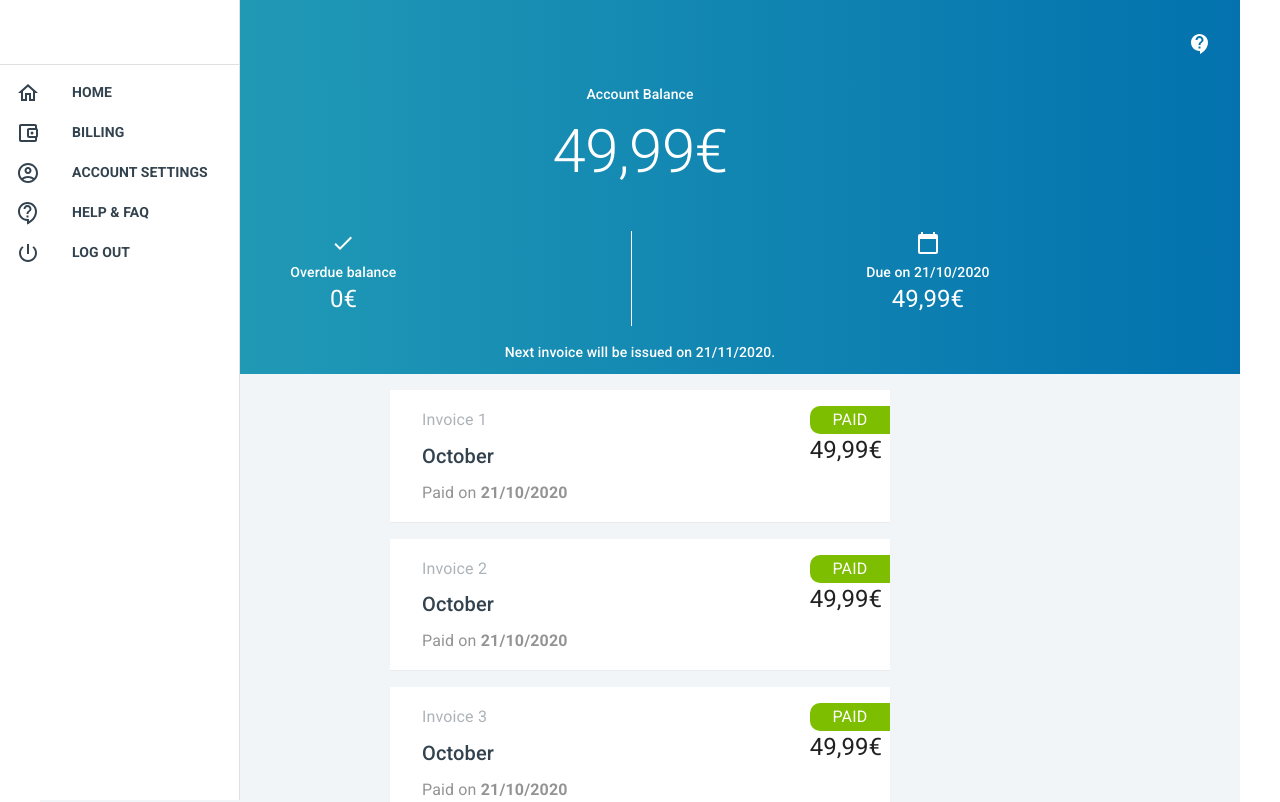
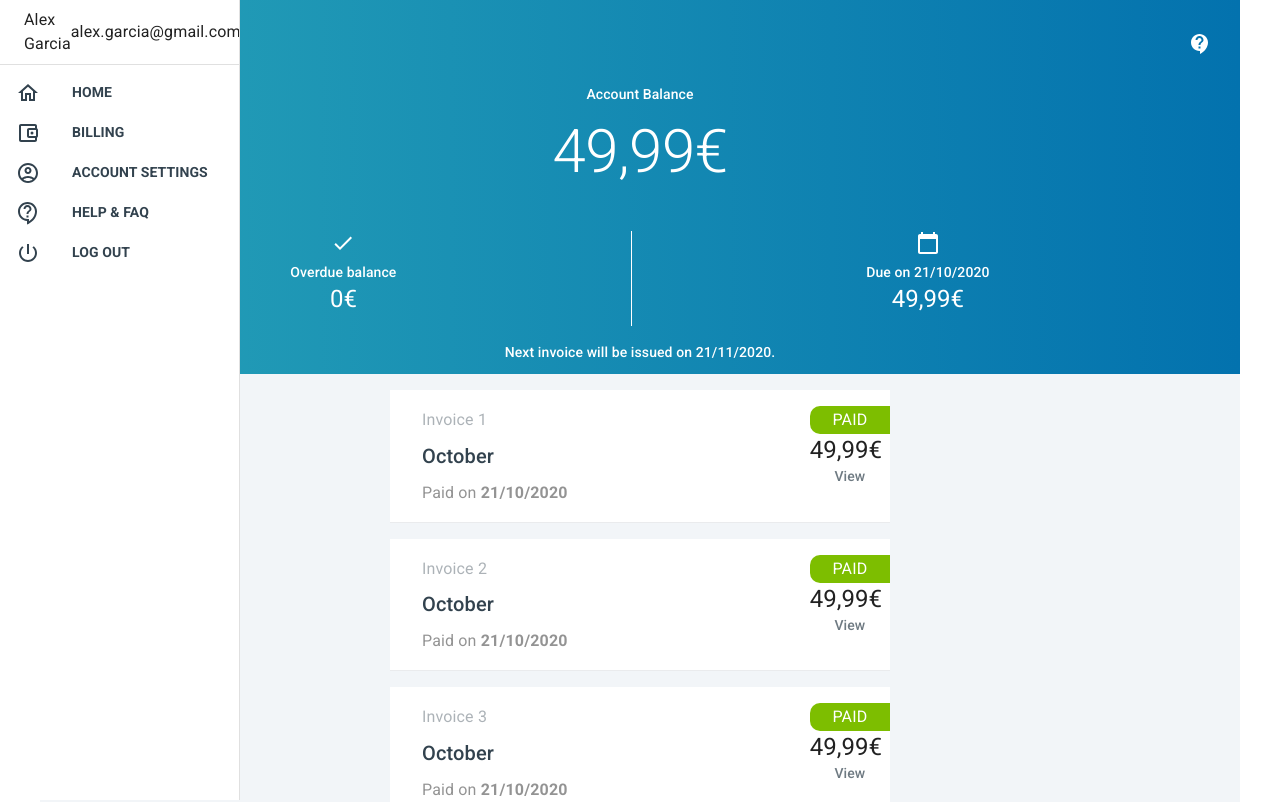
Before and after one commit to anovi0101/billings, a Next.js app: page / in a window 1280 px wide. Shown: the top 802 px of the page. Built offline with nearby package versions, Linux system fonts and the light colour scheme.

Commit message:
Sidebar and invoice card small updates

```diff
--- a/pages/InvoiceCard.js
+++ b/pages/InvoiceCard.js
@@ -1,4 +1,4 @@
-import { Grid,Paper, Typography } from "@mui/material";
+import { Grid, Paper, Typography } from "@mui/material";
 import Link from "next/link";
 
 export default function InvoiceCard(props) {
@@ -62,6 +62,17 @@ export default function InvoiceCard(props) {
             <Typography variant="h5" sx={{ paddingRight: 1 }}>
               49,99{"\u20AC"}
             </Typography>
+            <Typography
+              variant="subtitle2"
+              sx={{
+                textAlign: "center",
+                color: "#32424E",
+                opacity: "0.7",
+                right: 0,
+              }}
+            >
+              View
+            </Typography>
           </Grid>
         </Grid>
       </Link>
--- a/pages/index.js
+++ b/pages/index.js
@@ -53,7 +53,10 @@ export default function Home(props) {
 
   const drawer = (
     <div>
-      <Toolbar />
+      <Toolbar>
+        <Typography>Alex Garcia</Typography>
+        <Typography>alex.garcia@gmail.com</Typography>
+      </Toolbar>
       <Divider />
       <List>
         <ListItem button key="HOME">
@@ -93,14 +96,14 @@ export default function Home(props) {
   const container = window !== undefined ? () => window().document.body : undefined;
 
   return (
-    <Container disableGutters sx={{ flexGrow: 1, background: "#F2F5F8"}}>
+    <Container disableGutters sx={{ background: "#F2F5F8"}}>
       <AppBarComponent sx={{width: {sm: `calc(100% - ${drawerWidth}px)`},
           ml: {sm: `${drawerWidth}px`}}} />
       <Box component = "nav" sx={{width: {sm: drawerWidth}, flexShrink: {sm:0}}}>
       <Drawer
           variant="permanent"
           sx={{
-            display: { xs: 'none', sm: 'block' },
+            display: { xs: 'none', lg: 'block' },
             '& .MuiDrawer-paper': { boxSizing: 'border-box', width: drawerWidth },
           }}
           open
```
